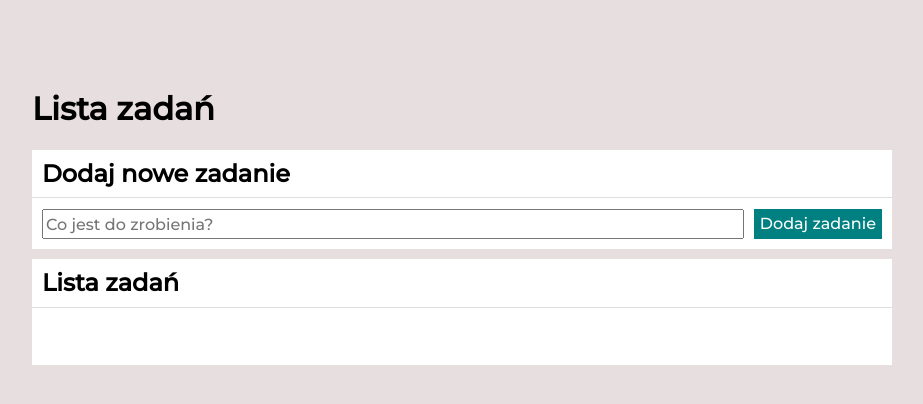
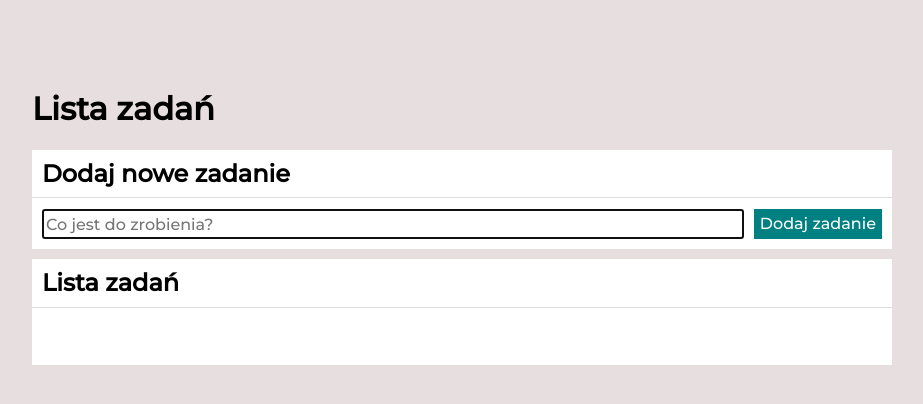
Before and after one commit to KubaTuta/ToDo-List-React, a React (Create React App) app: page / in a window 1280 px wide. Shown: the top 404 px of the page, without its empty margins (178-1101 px from the left). Built offline with nearby package versions, Linux system fonts and the light colour scheme.

Commit message:
focus on initial load and on button click

```diff
--- a/src/Form/index.js
+++ b/src/Form/index.js
@@ -1,22 +1,29 @@
-import React, { useState } from "react";
+import React, { useState, useRef } from "react";
+import { useEffect } from "react";
 import "./style.css";
 
 const Form = ({addNewTask}) => {
     const [newTaskContent, setNewTaskContent] = useState("");
+    const inputRef = useRef(null);
+
+    useEffect(()=> inputRef.current.focus(), []);
+
     const onFormSubmit = (event) => {
         event.preventDefault();
         addNewTask(newTaskContent.trim());
         setNewTaskContent("");
+        inputRef.current.focus();
     };
 
     return (
-        <form className="form" onSubmit={onFormSubmit}>
+        <form className="form" onSubmit={onFormSubmit} >
             <input
                 value={newTaskContent}
                 className="form__input"
                 type="text"
                 placeholder="Co jest do zrobienia?"
                 onChange={(event) => setNewTaskContent(event.target.value)}
+                ref={inputRef}
             />
             <button className="form__addButton">Dodaj zadanie</button>
         </form>
```
